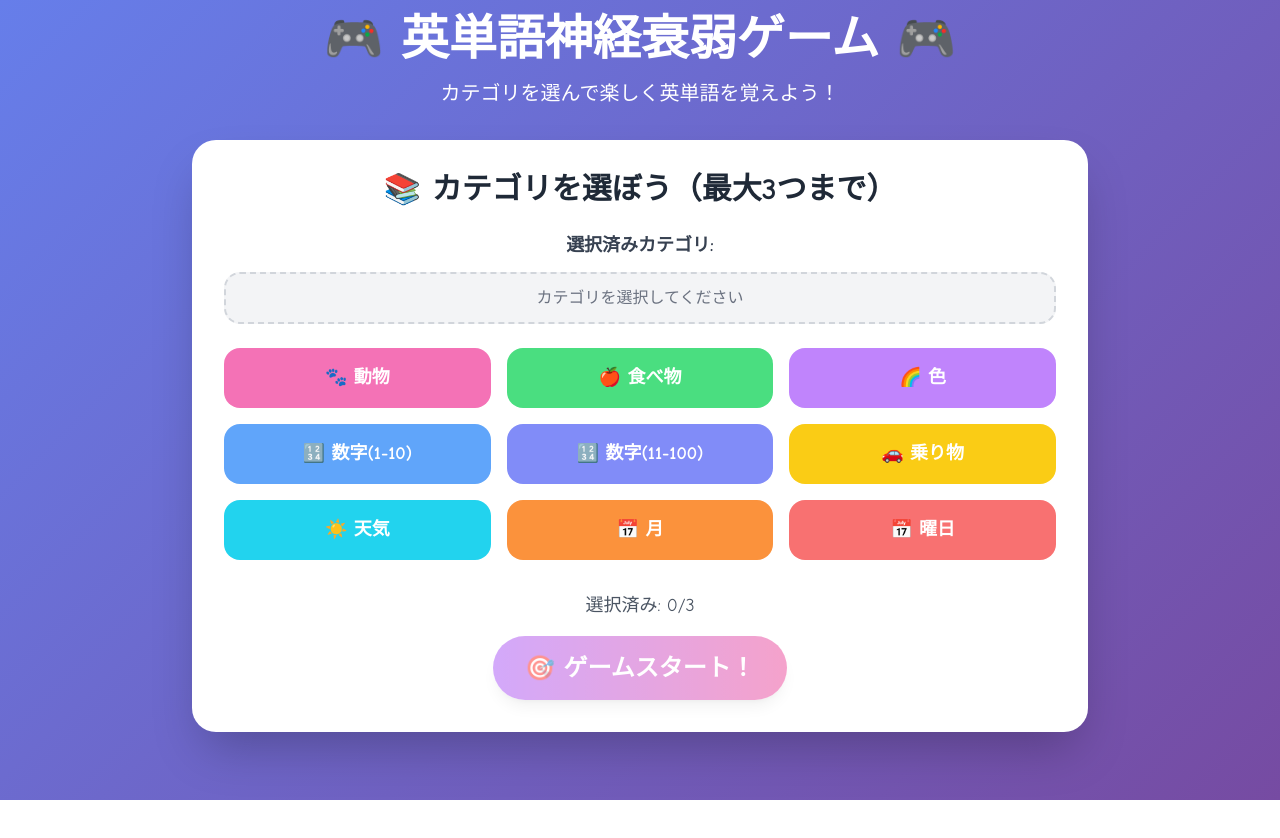
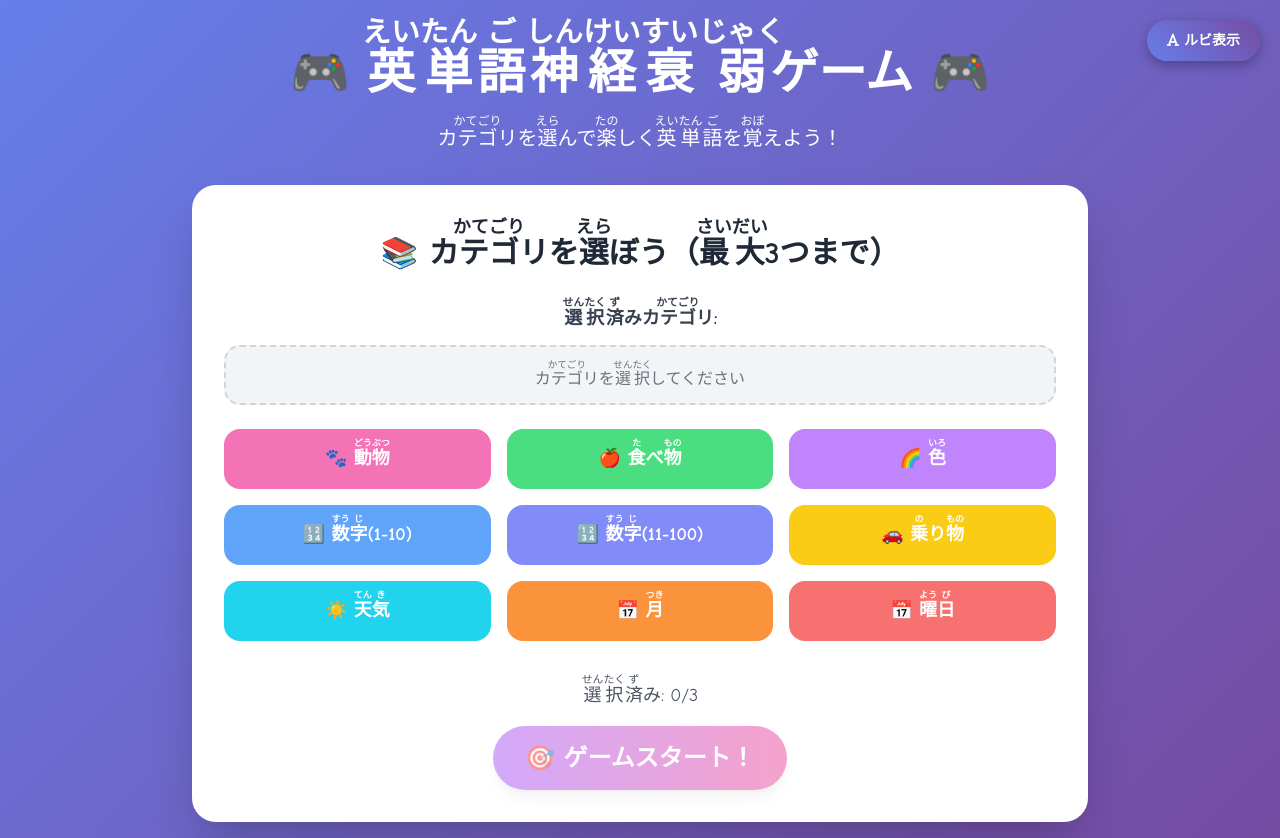
Before and after one commit to ajisaimomo/english-memory-game, a plain HTML site: page index.html in a window 1280 px wide. Before the commit the page ends 800 px from the top, so only its background shows below. Drawn offline with nearby package versions, Linux system fonts and the light colour scheme.

Commit message:
Update index.html
タブ名・順序変更+ルビON/OFF機能追加

```diff
--- a/index.html
+++ b/index.html
@@ -139,16 +139,79 @@
             padding: 0.5rem 1rem;
             box-shadow: 0 4px 8px rgba(0,0,0,0.1);
         }
+
+        /* ルビのスタイル調整 */
+        ruby {
+            ruby-align: center;
+        }
+
+        rt {
+            font-size: 0.6em;
+            line-height: 1;
+            color: inherit;
+        }
+
+        /* ボタン内のルビサイズ調整 */
+        .category-btn ruby rt {
+            font-size: 0.5em;
+        }
+
+        /* カード内のルビサイズ調整 */
+        .card-back ruby rt {
+            font-size: 0.5em;
+        }
+
+        /* ルビ非表示時のスタイル */
+        .ruby-hidden rt {
+            display: none;
+        }
+
+        /* ルビ切り替えボタンのスタイル */
+        .ruby-toggle {
+            position: fixed;
+            top: 20px;
+            right: 20px;
+            z-index: 1000;
+            background: linear-gradient(45deg, #667eea, #764ba2);
+            color: white;
+            border: none;
+            border-radius: 25px;
+            padding: 10px 20px;
+            font-weight: bold;
+            cursor: pointer;
+            box-shadow: 0 4px 12px rgba(0,0,0,0.3);
+            transition: all 0.3s ease;
+            font-size: 14px;
+        }
+
+        .ruby-toggle:hover {
+            transform: translateY(-2px);
+            box-shadow: 0 6px 16px rgba(0,0,0,0.4);
+            background: linear-gradient(45deg, #ff6b6b, #ffd93d);
+        }
+
+        .ruby-toggle.ruby-off {
+            background: linear-gradient(45deg, #95a5a6, #7f8c8d);
+        }
+
+        .ruby-toggle.ruby-off:hover {
+            background: linear-gradient(45deg, #ff6b6b, #ffd93d);
+        }
     </style>
 </head>
 <body class="p-4">
+    <!-- ルビ切り替えボタン -->
+    <button id="rubyToggle" class="ruby-toggle" onclick="toggleRuby()">
+        <i class="fas fa-font"></i> ルビ表示
+    </button>
+
     <!-- タイトル -->
     <div class="text-center mb-8">
         <h1 class="text-5xl font-bold text-white mb-4 animate__animated animate__bounceInDown">
-            🎮 英単語神経衰弱ゲーム 🎮
+            🎮 <ruby>英<rt>えい</rt>単<rt>たん</rt>語<rt>ご</rt>神<rt>しん</rt>経<rt>けい</rt>衰<rt>すい</rt>弱<rt>じゃく</rt></ruby>ゲーム 🎮
         </h1>
         <p class="text-xl text-white animate__animated animate__fadeInUp">
-            カテゴリを選んで楽しく英単語を覚えよう！
+            <ruby>カテゴリ<rt>かてごり</rt></ruby>を<ruby>選<rt>えら</rt></ruby>んで<ruby>楽<rt>たの</rt></ruby>しく<ruby>英<rt>えい</rt>単<rt>たん</rt>語<rt>ご</rt></ruby>を<ruby>覚<rt>おぼ</rt></ruby>えよう！
         </p>
     </div>
 
@@ -156,49 +219,49 @@
     <div id="categoryScreen" class="max-w-4xl mx-auto">
         <div class="bg-white rounded-3xl p-8 shadow-2xl animate__animated animate__zoomIn">
             <h2 class="text-3xl font-bold text-center mb-6 text-gray-800">
-                📚 カテゴリを選ぼう（最大3つまで）
+                📚 <ruby>カテゴリ<rt>かてごり</rt></ruby>を<ruby>選<rt>えら</rt></ruby>ぼう（<ruby>最<rt>さい</rt>大<rt>だい</rt></ruby>3つまで）
             </h2>
 
             <!-- 選択済みカテゴリ表示エリア -->
             <div class="mb-6">
-                <h3 class="text-lg font-bold text-gray-700 mb-3 text-center">選択済みカテゴリ:</h3>
+                <h3 class="text-lg font-bold text-gray-700 mb-3 text-center"><ruby>選<rt>せん</rt>択<rt>たく</rt>済<rt>ず</rt></ruby>み<ruby>カテゴリ<rt>かてごり</rt></ruby>:</h3>
                 <div id="selectedCategoriesDisplay" class="min-h-[3rem] bg-gray-100 rounded-2xl p-3 flex flex-wrap items-center justify-center border-2 border-dashed border-gray-300">
-                    <span class="text-gray-500">カテゴリを選択してください</span>
+                    <span class="text-gray-500"><ruby>カテゴリ<rt>かてごり</rt></ruby>を<ruby>選<rt>せん</rt>択<rt>たく</rt></ruby>してください</span>
                 </div>
             </div>
 
             <div class="grid grid-cols-2 md:grid-cols-3 gap-4 mb-8">
                 <button class="category-btn bg-pink-400 hover:bg-pink-500 text-white p-4 rounded-2xl text-lg font-bold" data-category="animals">
-                    🐾 動物
+                    🐾 <ruby>動<rt>どう</rt>物<rt>ぶつ</rt></ruby>
                 </button>
                 <button class="category-btn bg-green-400 hover:bg-green-500 text-white p-4 rounded-2xl text-lg font-bold" data-category="foods">
-                    🍎 食べ物
+                    🍎 <ruby>食<rt>た</rt></ruby>べ<ruby>物<rt>もの</rt></ruby>
                 </button>
                 <button class="category-btn bg-purple-400 hover:bg-purple-500 text-white p-4 rounded-2xl text-lg font-bold" data-category="colors">
-                    🌈 色
+                    🌈 <ruby>色<rt>いろ</rt></ruby>
                 </button>
                 <button class="category-btn bg-blue-400 hover:bg-blue-500 text-white p-4 rounded-2xl text-lg font-bold" data-category="numbers">
-                    🔢 数字(1-10)
+                    🔢 <ruby>数<rt>すう</rt>字<rt>じ</rt></ruby>(1-10)
                 </button>
                 <button class="category-btn bg-indigo-400 hover:bg-indigo-500 text-white p-4 rounded-2xl text-lg font-bold" data-category="numbers2">
-                    🔢 数字(11-100)
+                    🔢 <ruby>数<rt>すう</rt>字<rt>じ</rt></ruby>(11-100)
                 </button>
                 <button class="category-btn bg-yellow-400 hover:bg-yellow-500 text-white p-4 rounded-2xl text-lg font-bold" data-category="vehicles">
-                    🚗 乗り物
+                    🚗 <ruby>乗<rt>の</rt></ruby>り<ruby>物<rt>もの</rt></ruby>
                 </button>
                 <button class="category-btn bg-cyan-400 hover:bg-cyan-500 text-white p-4 rounded-2xl text-lg font-bold" data-category="weather">
-                    ☀️ 天気
+                    ☀️ <ruby>天<rt>てん</rt>気<rt>き</rt></ruby>
                 </button>
                 <button class="category-btn bg-orange-400 hover:bg-orange-500 text-white p-4 rounded-2xl text-lg font-bold" data-category="months">
-                    📅 月
+                    📅 <ruby>月<rt>つき</rt></ruby>
                 </button>
                 <button class="category-btn bg-red-400 hover:bg-red-500 text-white p-4 rounded-2xl text-lg font-bold" data-category="days">
-                    📅 曜日
+                    📅 <ruby>曜<rt>よう</rt>日<rt>び</rt></ruby>
                 </button>
             </div>
 
             <div class="text-center">
-                <p id="selectedCount" class="text-lg mb-4 text-gray-600">選択済み: 0/3</p>
+                <p id="selectedCount" class="text-lg mb-4 text-gray-600"><ruby>選<rt>せん</rt>択<rt>たく</rt>済<rt>ず</rt></ruby>み: 0/3</p>
                 <button id="startBtn" class="bg-gradient-to-r from-purple-500 to-pink-500 hover:from-purple-600 hover:to-pink-600 text-white text-2xl font-bold py-4 px-8 rounded-full shadow-lg transform transition hover:scale-105 disabled:opacity-50 disabled:cursor-not-allowed" disabled>
                     🎯 ゲームスタート！
                 </button>
@@ -210,18 +273,18 @@
     <div id="gameScreen" class="max-w-6xl mx-auto hidden">
         <div class="bg-white rounded-3xl p-6 shadow-2xl">
             <div class="flex justify-between items-center mb-6 flex-wrap gap-4">
-                <h2 class="text-3xl font-bold text-gray-800">🎲 神経衰弱ゲーム</h2>
+                <h2 class="text-3xl font-bold text-gray-800">🎲 <ruby>神<rt>しん</rt>経<rt>けい</rt>衰<rt>すい</rt>弱<rt>じゃく</rt></ruby>ゲーム</h2>
                 <div class="flex gap-4 items-center flex-wrap">
                     <!-- タイマー表示 -->
                     <div class="timer-display text-center">
-                        <div class="text-sm text-gray-600">⏱️ 経過時間</div>
+                        <div class="text-sm text-gray-600">⏱️ <ruby>経<rt>けい</rt>過<rt>か</rt>時<rt>じ</rt>間<rt>かん</rt></ruby></div>
                         <div id="gameTimer" class="text-lg font-bold text-purple-600">00:00</div>
                     </div>
                     <div class="text-lg font-bold text-gray-600">
                         マッチ: <span id="matchCount" class="text-green-600">0</span>/<span id="totalPairs">0</span>
                     </div>
                     <button id="backBtn" class="bg-gray-500 hover:bg-gray-600 text-white px-4 py-2 rounded-lg">
-                        ← 戻る
+                        ← <ruby>戻<rt>もど</rt></ruby>る
                     </button>
                 </div>
             </div>
@@ -241,14 +304,14 @@
     <div id="clearScreen" class="max-w-2xl mx-auto hidden">
         <div class="bg-white rounded-3xl p-8 shadow-2xl text-center animate__animated animate__zoomIn">
             <h2 class="text-5xl font-bold text-yellow-500 mb-4">🎉 おめでとう！ 🎉</h2>
-            <p class="text-2xl text-gray-700 mb-4">全てのペアを見つけました！</p>
+            <p class="text-2xl text-gray-700 mb-4"><ruby>全<rt>すべ</rt></ruby>てのペアを<ruby>見<rt>み</rt></ruby>つけました！</p>
             <!-- クリアタイム表示 -->
             <div class="timer-display text-2xl mb-6 inline-block">
-                🏆 クリアタイム: <span id="finalTime" class="text-purple-600 font-bold">00:00</span>
+                🏆 <ruby>クリア<rt>くりあ</rt>タイム<rt>たいむ</rt></ruby>: <span id="finalTime" class="text-purple-600 font-bold">00:00</span>
             </div>
             <div>
                 <button id="playAgainBtn" class="bg-gradient-to-r from-green-500 to-blue-500 hover:from-green-600 hover:to-blue-600 text-white text-xl font-bold py-4 px-8 rounded-full shadow-lg transform transition hover:scale-105">
-                    🔄 もう一度遊ぶ
+                    🔄 もう<ruby>一<rt>いち</rt>度<rt>ど</rt></ruby><ruby>遊<rt>あそ</rt></ruby>ぶ
                 </button>
             </div>
         </div>
@@ -364,15 +427,15 @@
 
         // カテゴリ名の日本語対応
         const categoryNames = {
-            animals: '🐾 動物',
-            foods: '🍎 食べ物',
-            colors: '🌈 色',
-            numbers: '🔢 数字(1-10)',
-            numbers2: '🔢 数字(11-100)',
-            vehicles: '🚗 乗り物',
-            weather: '☀️ 天気',
-            months: '📅 月',
-            days: '📅 曜日'
+            animals: '🐾 <ruby>動<rt>どう</rt>物<rt>ぶつ</rt></ruby>',
+            foods: '🍎 <ruby>食<rt>た</rt></ruby>べ<ruby>物<rt>もの</rt></ruby>',
+            colors: '🌈 <ruby>色<rt>いろ</rt></ruby>',
+            numbers: '🔢 <ruby>数<rt>すう</rt>字<rt>じ</rt></ruby>(1-10)',
+            numbers2: '🔢 <ruby>数<rt>すう</rt>字<rt>じ</rt></ruby>(11-100)',
+            vehicles: '🚗 <ruby>乗<rt>の</rt></ruby>り<ruby>物<rt>もの</rt></ruby>',
+            weather: '☀️ <ruby>天<rt>てん</rt>気<rt>き</rt></ruby>',
+            months: '📅 <ruby>月<rt>つき</rt></ruby>',
+            days: '📅 <ruby>曜<rt>よう</rt>日<rt>び</rt></ruby>'
         };
 
         // ゲーム状態
@@ -383,6 +446,7 @@
         let totalPairs = 0;
         let startTime = 0;
         let gameTimer = null;
+        let rubyEnabled = true; // ルビ表示状態
 
         // DOM要素
         const categoryScreen = document.getElementById('categoryScreen');
@@ -402,6 +466,7 @@
         const totalPairsEl = document.getElementById('totalPairs');
         const gameTimerEl = document.getElementById('gameTimer');
         const finalTimeEl = document.getElementById('finalTime');
+        const rubyToggleBtn = document.getElementById('rubyToggle');
 
         // イベントリスナー
         categoryButtons.forEach(btn => {
@@ -442,12 +507,12 @@
         }
 
         function updateUI() {
-            selectedCountEl.textContent = `選択済み: ${selectedCategories.length}/3`;
+            selectedCountEl.innerHTML = `<ruby>選<rt>せん</rt>択<rt>たく</rt>済<rt>ず</rt></ruby>み: ${selectedCategories.length}/3`;
             startBtn.disabled = selectedCategories.length === 0;
 
             // 選択済みカテゴリの表示
             if (selectedCategories.length === 0) {
-                selectedCategoriesDisplay.innerHTML = '<span class="text-gray-500">カテゴリを選択してください</span>';
+                selectedCategoriesDisplay.innerHTML = '<span class="text-gray-500"><ruby>カテゴリ<rt>かてごり</rt></ruby>を<ruby>選<rt>せん</rt>択<rt>たく</rt></ruby>してください</span>';
             } else {
                 selectedCategoriesDisplay.innerHTML = selectedCategories.map(category =>
                     `<span class="selected-category-tag" onclick="removeCategory('${category}')">
@@ -675,6 +740,24 @@
 
         // グローバル関数として定義（HTMLから呼び出すため）
         window.removeCategory = removeCategory;
+
+        // ルビ表示切り替え機能
+        function toggleRuby() {
+            rubyEnabled = !rubyEnabled;
+            const body = document.body;
+
+            if (rubyEnabled) {
+                body.classList.remove('ruby-hidden');
+                rubyToggleBtn.innerHTML = '<i class="fas fa-font"></i> ルビ表示';
+                rubyToggleBtn.classList.remove('ruby-off');
+            } else {
+                body.classList.add('ruby-hidden');
+                rubyToggleBtn.innerHTML = '<i class="fas fa-font"></i> ルビ非表示';
+                rubyToggleBtn.classList.add('ruby-off');
+            }
+        }
+
+        window.toggleRuby = toggleRuby;
     </script>
 </body>
 </html>
```
